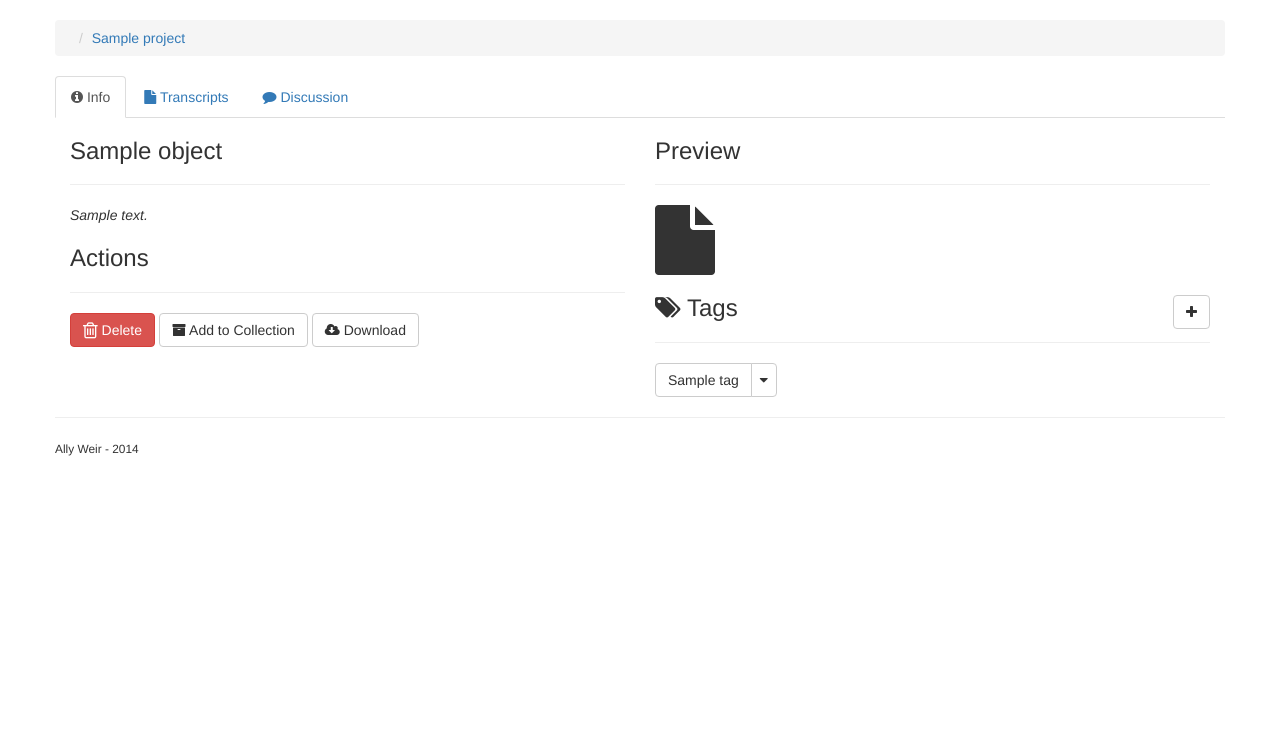
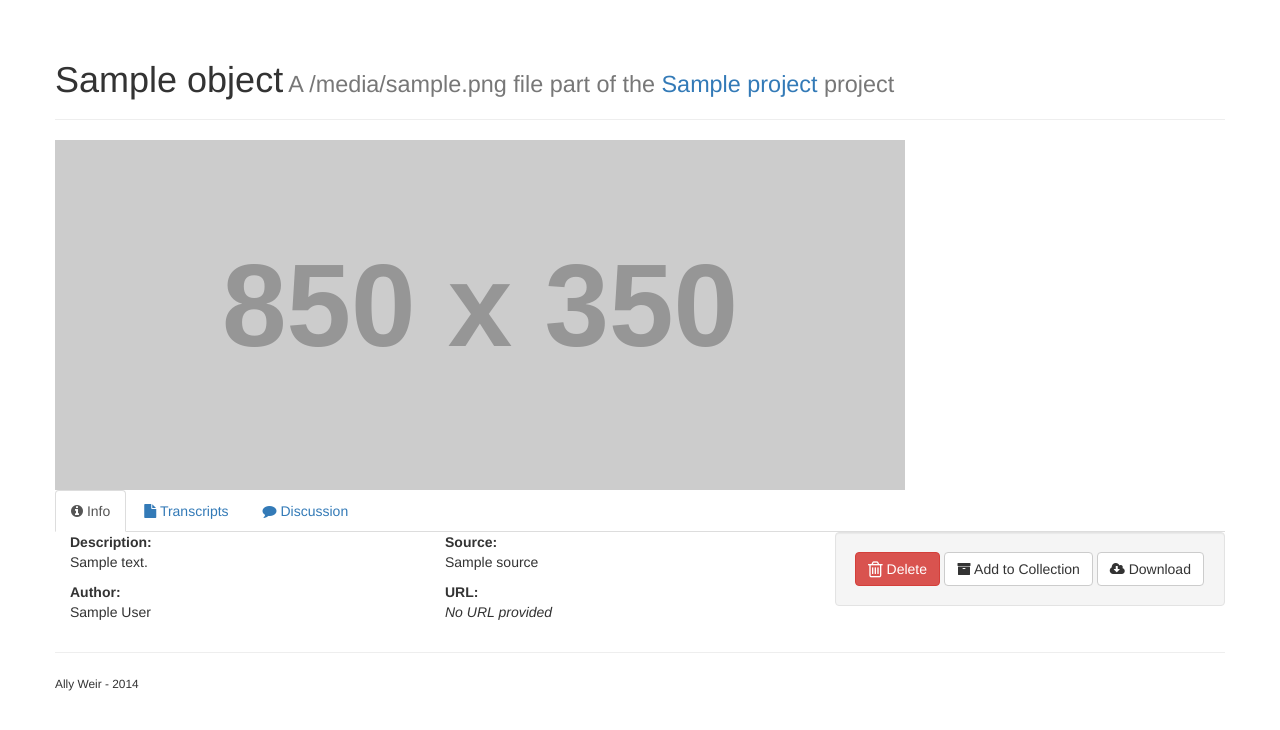
Before and after one commit to allyjweir/lackawanna, a Django app: template lackawanna/templates/datapoint/datapoint_detail.html in a window 1280 px wide. Shown: the part 52-782 px from the top of the page. Run offline with Django 3.2, Linux system fonts and the light colour scheme; the template is opened without the code that fills it: most values are stand-ins (such as "Sample title", 1, 10 or a date in 2020); grey boxes labelled with a size stand in for pictures from a placeholder-image service; some libraries are stand-ins or nearby versions.

Commit message:
Detail page tweaks

```diff
--- a/lackawanna/templates/collection/collection_detail.html
+++ b/lackawanna/templates/collection/collection_detail.html
@@ -1,6 +1,8 @@
 {% extends "base.html" %}
 
 {% block content %}
-{{object}}
+<div class="page-header">
+  <h1>{{ object.name }}<small> Part of the <a href="{% url 'project:detail' slug=object.project.slug %}">{{object.project}}</a> project</small></h1>
+</div>
 
 {% endblock content %}
--- a/lackawanna/templates/datapoint/datapoint_detail.html
+++ b/lackawanna/templates/datapoint/datapoint_detail.html
@@ -1,12 +1,19 @@
 {% extends "base.html" %}
 {% load static %}
 
+{% block css %}
+    <link href="{% static 'css/datapoint.css' %}" rel="stylesheet" type="text/css" >
+    {{ block.super }}
+{% endblock css %}
+
 {% block content %}
         <!-- Navigation controls -->
-        <ol class="breadcrumb">
-            <li><a href="{% url 'users:detail' request.user.username  %}">{{request.user.username}}</a></li>
-            <li><a href="{% url 'project:list' %}">{{object.project}}</a></li>
-        </ol>
+        <div class="page-header">
+            <h1>{{ object.name }}<small> A {% if object.filetype %}{{ object.filetype }}{% endif %} file part of the <a href="{% url 'project:detail' slug=object.project.slug %}">{{object.project}}</a> project</small></h1>
+        </div>
+
+        <!-- Datapoint Viewer -->
+        <img id="#viewer" src="http://placehold.it/850x350">
 
         <ul class="nav nav-tabs" role="tablist" id="datapoint-tabs">
           <li role="presentation" class="active">
@@ -29,13 +36,56 @@
         <div class="tab-content">
             <div role="tabpanel" class="tab-pane active" id="info">
                 <!-- Main Detail Page content-->
+                <div class="col-md-8">
                     <div class="col-md-6">
-                    <h3>{{object.name}}</h3>
-                    <hr>
-                    <i>{{object.description}}</i>
+                        <!-- Description -->
+                        <div class="row">
+                            <b>Description:</b>
+                            {% if object.description %}
+                                <p>{{ object.description }}</p>
+                            {% else %}
+                                <p><i>No description given</i></p>
+                            {% endif %}
+                        </div>
 
-                    <h3>Actions</h3>
-                    <hr>
+                        <!-- Author -->
+                        <div class="row">
+                            <b>Author:</b>
+                            {% if object.author %}
+                                <p>{{ object.author }}</p>
+                            {% else %}
+                                <p><i>No author provided</i></p>
+                            {% endif %}
+                        </div>
+                    </div>
+
+                    <div class="col-md-6">
+                        <!-- Source -->
+                        <div class="row">
+                            <b>Source:</b>
+                            {% if object.source %}
+                                <p>{{ object.source }}</p>
+                            {% else %}
+                                <p><i>No source provided</i></p>
+                            {% endif %}
+                        </div>
+                        <!-- URL -->
+                        <div class="row">
+                            <b>URL:</b>
+                            {% if object.URL %}
+                                <p>{{ object.url }}</p>
+                            {% else %}
+                                <p><i>No URL provided</i></p>
+                            {% endif %}
+                        </div>
+
+
+                    </div>
+
+                </div> <!-- .col-md-8 -->
+
+                <!-- Sidepanel -->
+                <div class="col-md-4 well">
                     <a class="btn btn-danger" href="{% url 'datapoint:delete' pk=object.pk %}">
                         <i class="fa fa-trash-o fa-lg"></i> Delete
                     </a>
@@ -45,75 +95,11 @@
                     <a class="btn btn-default" href="/media/{{ object.file }}">
                         <i class="fa fa-cloud-download"></i></i> Download
                     </a>
-                </div>
+                </div> <!-- .col-md-4 -->
+            </div> <!-- .tabpanel -->
 
 
 
-                <div class="col-md-6">
-                    <!-- Thumbnail/Preview -->
-                    <div class="row">
-                        <div class="col-md-12">
-                            <h3>Preview</h3>
-                            <hr>
-                            <i class="fa fa-file fa-5x"></i>
-
-                        </div>
-                    </div>
-
-                    <!-- Tagging -->
-                    <div class="row">
-                        <div class="col-md-12">
-                            <h3>
-                                <i class="fa fa-tags"></i> Tags
-                                <a data-toggle="modal" data-target="#add-tag-modal" class="btn btn-default pull-right">
-                                    <i class="fa fa-plus"></i>
-                                </a>
-                            </h3>
-                            <hr>
-
-                            {% for tag in object.tags.all %}
-                            <div class="btn-group">
-                              <a class="btn btn-default" href="#"></i>{{tag.name}}</a>
-                              <a class="btn btn-default dropdown-toggle" data-toggle="dropdown" href="#">
-                                <span class="fa fa-caret-down"></span></a>
-                              <ul class="dropdown-menu">
-                                <li><a href="#"><i class="fa fa-pencil fa-fw"></i> Edit</a></li>
-                                <li role="presentation" class="divider"></li>
-                                <li><a href="#"><i class="fa fa-trash-o fa-fw"></i> Delete</a></li>
-                              </ul>
-                            </div>
-                            {% endfor %}
-                        </div>
-                    </div>
-
-                    <!-- Add a new tag -->
-                    <div class="modal fade" id="add-tag-modal">
-                      <div class="modal-dialog">
-                        <div class="modal-content">
-                          <div class="modal-header">
-                            <button type="button" class="close" data-dismiss="modal">
-                                <span aria-hidden="true">&times;</span>
-                                <span class="sr-only">Close</span>
-                            </button>
-                            <h4 class="modal-title">Add tag</h4>
-                          </div>
-                          <div class="modal-body">
-                            <form role="form">
-                              <div class="form-group">
-                                <label for="new-tag">Tag</label>
-                                <input type="text" class="form-control" id="new-tag" placeholder="Enter tag">
-                              </div>
-                            </form>
-                          </div>
-                          <div class="modal-footer">
-                            <button type="button" class="btn btn-default" data-dismiss="modal">Close</button>
-                            <button type="button" class="btn btn-primary"><i class="fa fa-floppy-o"></i> Save</button>
-                          </div>
-                        </div><!-- /.modal-content -->
-                      </div><!-- /.modal-dialog -->
-                    </div><!-- /.modal -->
-                </div>
-            </div>
 
             <div role="tabpanel" class="tab-pane" id="transcripts">
                 <br/>
@@ -149,13 +135,13 @@
                 <p>There are no transcripts for this datapoint yet. Let's change that! Push that big blue button
                     up there</p>
                 {% endif %}
-            </div>
+            </div> <!-- .tab-pane #transcripts -->
 
             <div role="tabpanel" class="tab-pane" id="discuss">
                 <h1>Discussions here. Get your discussion here!</h1>
-            </div>
+            </div> <!-- .tab-pane #discuss -->
+        </div> <!-- .tabcontent -->
 
-        </div>
 
 
 {% endblock content %}
--- a/lackawanna/templates/project/project_detail.html
+++ b/lackawanna/templates/project/project_detail.html
@@ -44,7 +44,7 @@
       </thead>
       {% for datapoint in datapoints %}
         <tr>
-          <td><i class="fa fa-file fa-2x"></i></td>
+          <td><i class="fa fa-file-{% if datapoint.filetype %}{{ datapoint.filetype }}-{% endif %}o fa-2x"></i></td>
           <td><a href="{% url 'datapoint:viewer' pk=datapoint.pk %}">{{ datapoint.name}}</a></td>
           <td>{{ datapoint.filetype}}</td>
           <td>Pizza</td>
```
Lines whose indentation alone changed are shown as unchanged.
